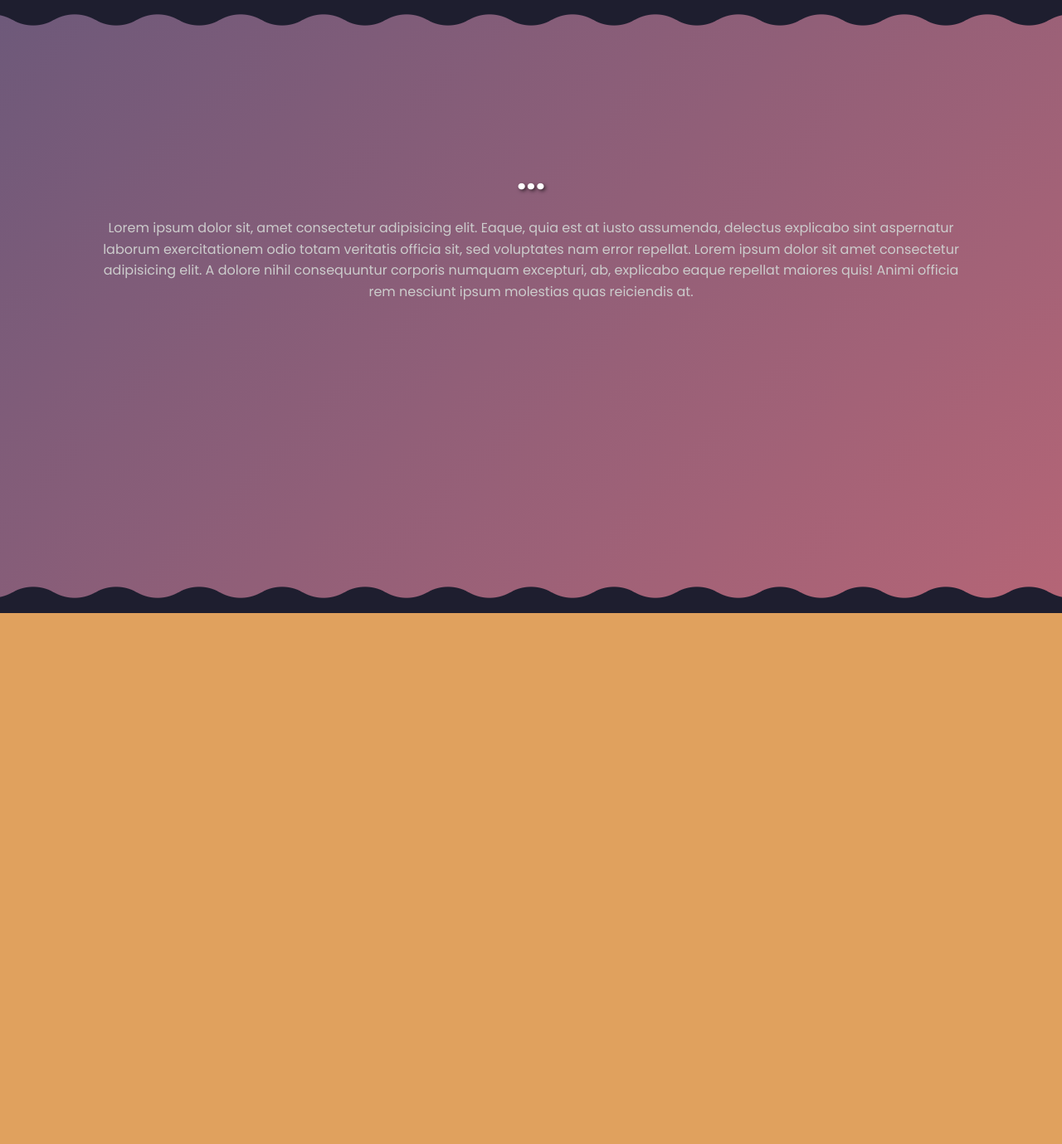
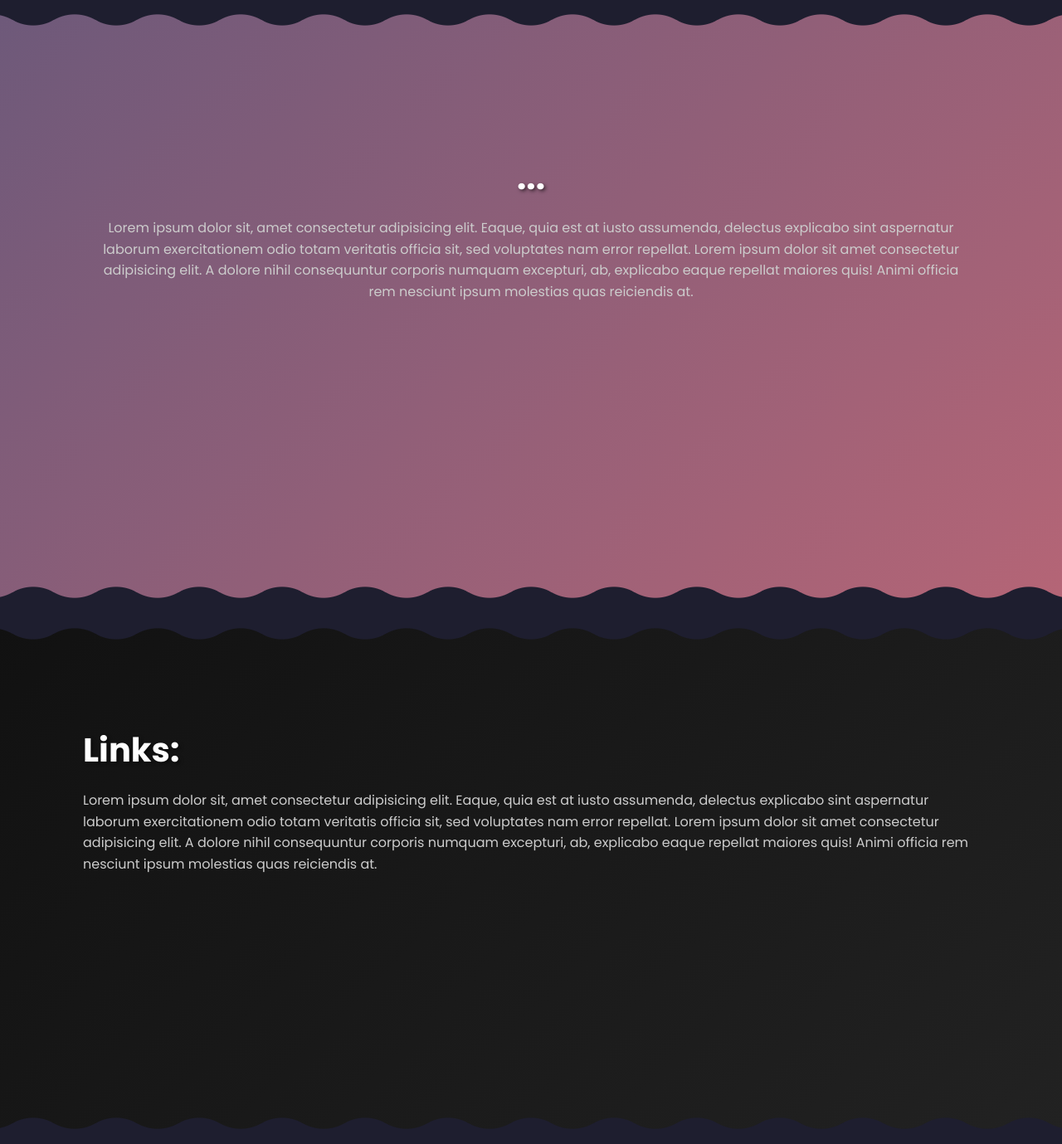
Before and after one commit to ProjectCuboid/CityPointTeknofest, a Flask app: page / in a window 1280 px wide. Shown: the part 1161-2540 px from the top of the page at 83% size. Before the commit the page ends 1900 px from the top, so only its background shows below. Run offline with Flask 3, Linux system fonts and the light colour scheme.

Commit message:
Update getstarted.html

```diff
--- a/templates/client/getstarted.html
+++ b/templates/client/getstarted.html
@@ -28,6 +28,12 @@
     <section class="sections" id="section-2">
         <header>
             <h2>How you can join us in our journey?</h2>
+            <p>Lorem ipsum dolor sit, amet consectetur adipisicing elit. Eaque, quia est at iusto assumenda, delectus explicabo sint aspernatur laborum exercitationem odio totam veritatis officia sit, sed voluptates nam error repellat. Lorem ipsum dolor sit amet consectetur adipisicing elit. A dolore nihil consequuntur corporis numquam excepturi, ab, explicabo eaque repellat maiores quis! Animi officia rem nesciunt ipsum molestias quas reiciendis at.</p>
+        </header>
+    </section>
+    <section class="non-sections" id="links">
+        <header>
+            <h2>Links:</h2>
             <p>Lorem ipsum dolor sit, amet consectetur adipisicing elit. Eaque, quia est at iusto assumenda, delectus explicabo sint aspernatur laborum exercitationem odio totam veritatis officia sit, sed voluptates nam error repellat. Lorem ipsum dolor sit amet consectetur adipisicing elit. A dolore nihil consequuntur corporis numquam excepturi, ab, explicabo eaque repellat maiores quis! Animi officia rem nesciunt ipsum molestias quas reiciendis at.</p>
         </header>
     </section>
@@ -120,7 +126,7 @@
         z-index: 101;
     }
 
-    .sections {
+    .sections, .nonsections {
         padding: 50px 20px;
         text-align: center;
     }
@@ -195,6 +201,34 @@
             mask: var(--mask);
     }
 
+    #section-3 {
+        height: 20rem;
+        background: linear-gradient(135deg, #DDA15E, #F4A261);
+        color: #FFF4E6;
+        --mask:
+            radial-gradient(50.39px at 50% 68.75px,#000 99%,#0000 101%) calc(50% - 50px) 0/100px 51% repeat-x,
+            radial-gradient(50.39px at 50% -43.75px,#0000 99%,#000 101%) 50% 25px/100px calc(51% - 25px) repeat-x,
+            radial-gradient(50.39px at 50% calc(100% - 68.75px),#000 99%,#0000 101%) calc(50% - 50px) 100%/100px 51% repeat-x,
+            radial-gradient(50.39px at 50% calc(100% + 43.75px),#0000 99%,#000 101%) 50% calc(100% - 25px)/100px calc(51% - 25px) repeat-x;
+            -webkit-mask: var(--mask);
+            mask: var(--mask);
+    }
+
+    #links {
+        position: relative;  /* Ensure the section is relative for the overlay to work */
+        height: 40rem;
+        background: linear-gradient(135deg, #111, #222);
+        color: #FFF4E6;
+        --mask:
+            radial-gradient(50.39px at 50% 68.75px,#000 99%,#0000 101%) calc(50% - 50px) 0/100px 51% repeat-x,
+            radial-gradient(50.39px at 50% -43.75px,#0000 99%,#000 101%) 50% 25px/100px calc(51% - 25px) repeat-x,
+            radial-gradient(50.39px at 50% calc(100% - 68.75px),#000 99%,#0000 101%) calc(50% - 50px) 100%/100px 51% repeat-x,
+            radial-gradient(50.39px at 50% calc(100% + 43.75px),#0000 99%,#000 101%) 50% calc(100% - 25px)/100px calc(51% - 25px) repeat-x;
+            -webkit-mask: var(--mask);
+            mask: var(--mask);
+    }
+
+
 
     button {
         position: relative;
```
